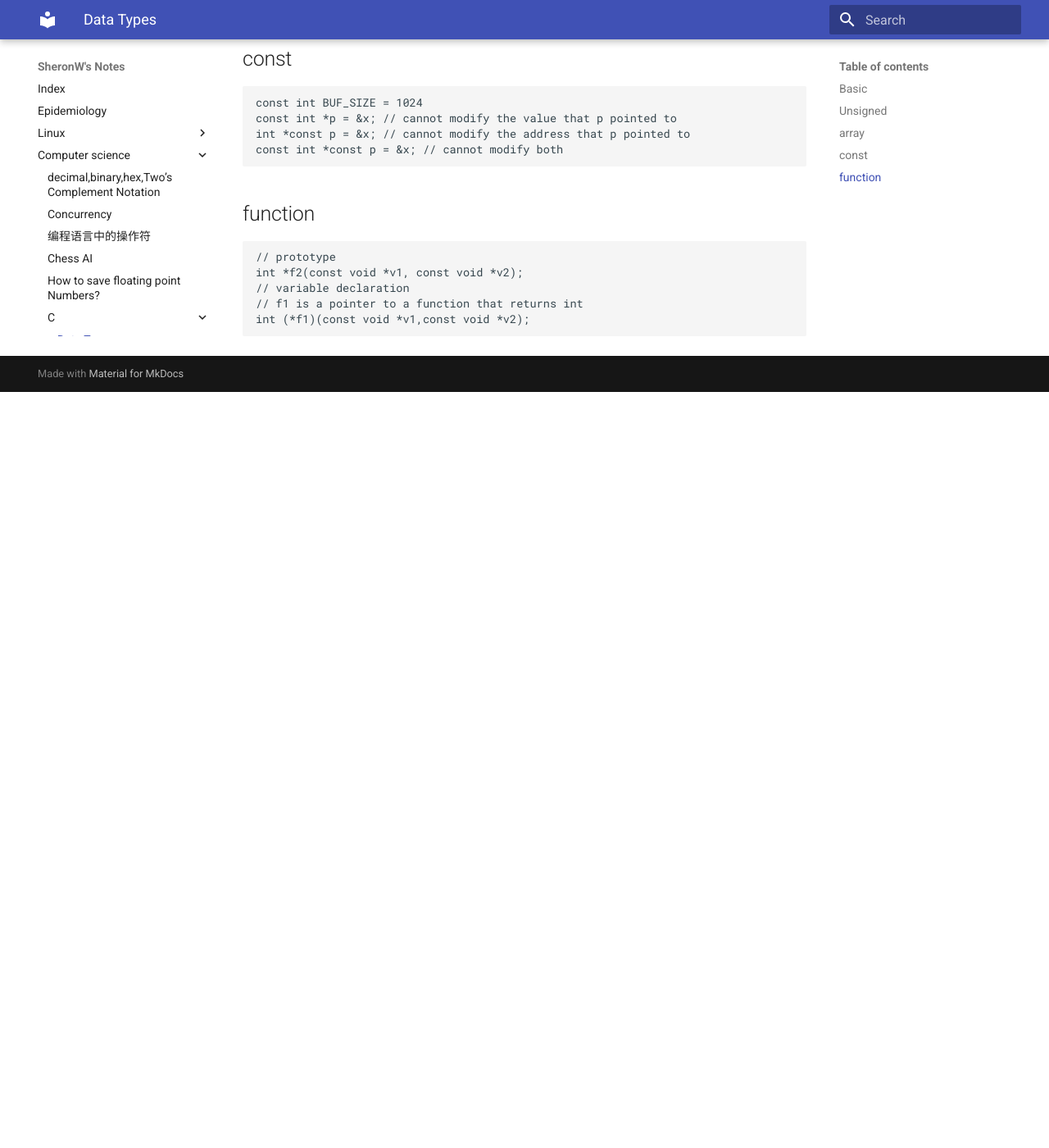
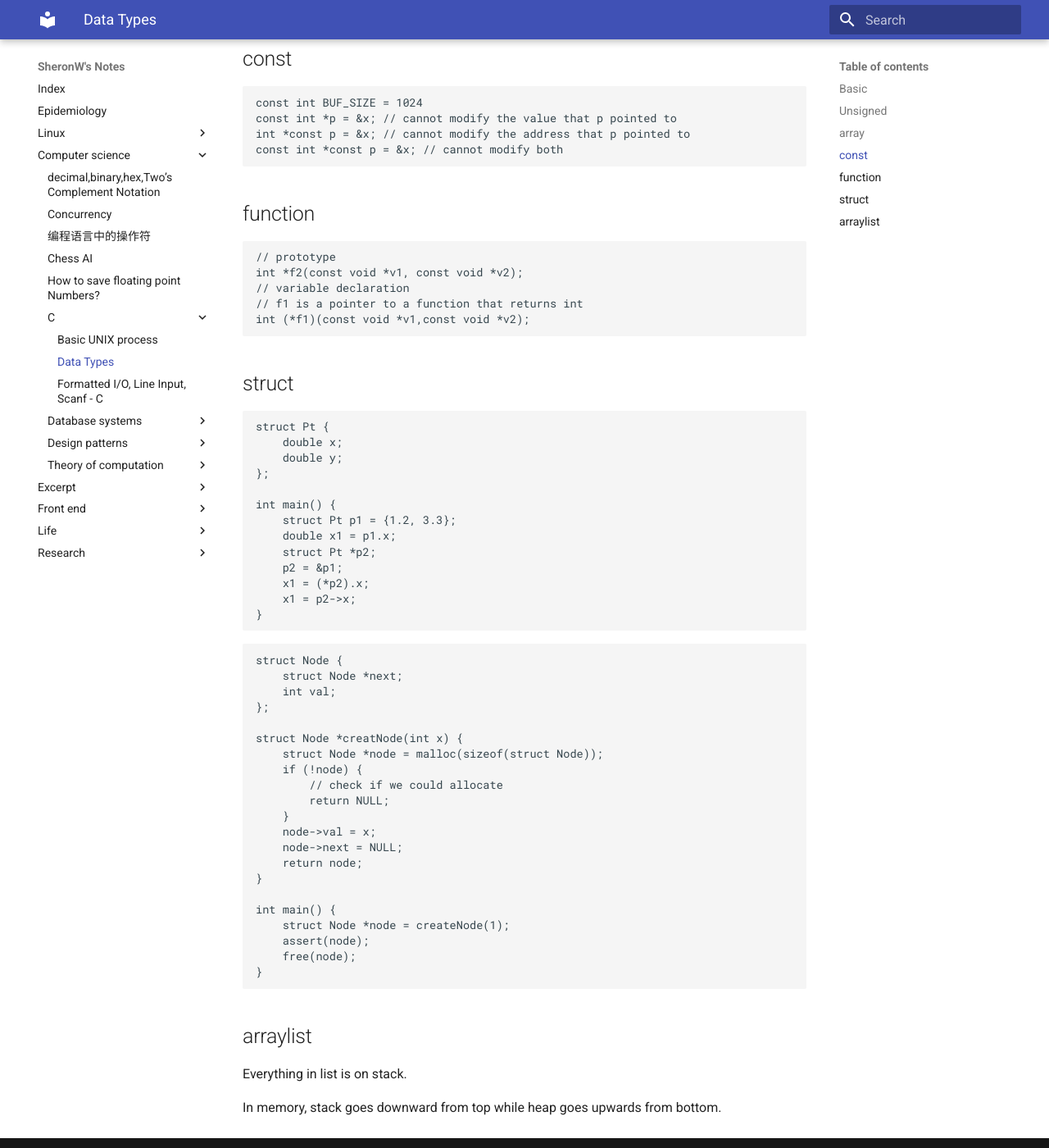
Before and after one commit to sheronw/SheronW-sNotes, an MkDocs documentation site: the page built from docs/computer science/C/DataTypes.md, in a window 1280 px wide and 1400 px high, scrolled down 1023 px. Shown: the whole window at 82% size. Built offline with MkDocs 1.6.1 and Material for MkDocs 9.7.7, drawn with Linux system fonts in a browser that asks for light colours; before the commit the page ends 1501 px from its top, so only the background shows below that.

Commit message:
ap & db notes before midterm

````diff
--- a/docs/computer science/C/DataTypes.md
+++ b/docs/computer science/C/DataTypes.md
@@ -58,3 +58,51 @@ int *f2(const void *v1, const void *v2);
 // f1 is a pointer to a function that returns int
 int (*f1)(const void *v1,const void *v2);
 ```
+
+## struct
+
+```c
+struct Pt {
+    double x;
+    double y;
+};
+
+int main() {
+    struct Pt p1 = {1.2, 3.3};
+    double x1 = p1.x;
+    struct Pt *p2;
+    p2 = &p1;
+    x1 = (*p2).x;
+    x1 = p2->x;
+}
+```
+
+```c
+struct Node {
+    struct Node *next;
+    int val;
+};
+
+struct Node *creatNode(int x) {
+    struct Node *node = malloc(sizeof(struct Node));
+    if (!node) {
+        // check if we could allocate
+        return NULL;
+    }
+    node->val = x;
+    node->next = NULL;
+    return node;
+}
+
+int main() {
+    struct Node *node = createNode(1);
+    assert(node);
+    free(node);
+}
+```
+
+## arraylist
+
+Everything in list is on stack.
+
+In memory, stack goes downward from top while heap goes upwards from bottom.
````
Also changed, not shown: docs/computer science/C/BasicUNIXProcess.md (added, +32 -0 lines), docs/computer science/C/Formatted-I-O-Line-Input-Scanf-C.md (+31 -6 lines), docs/computer science/database systems/1 Introduction & Relational Models.md (+6 -0 lines).
